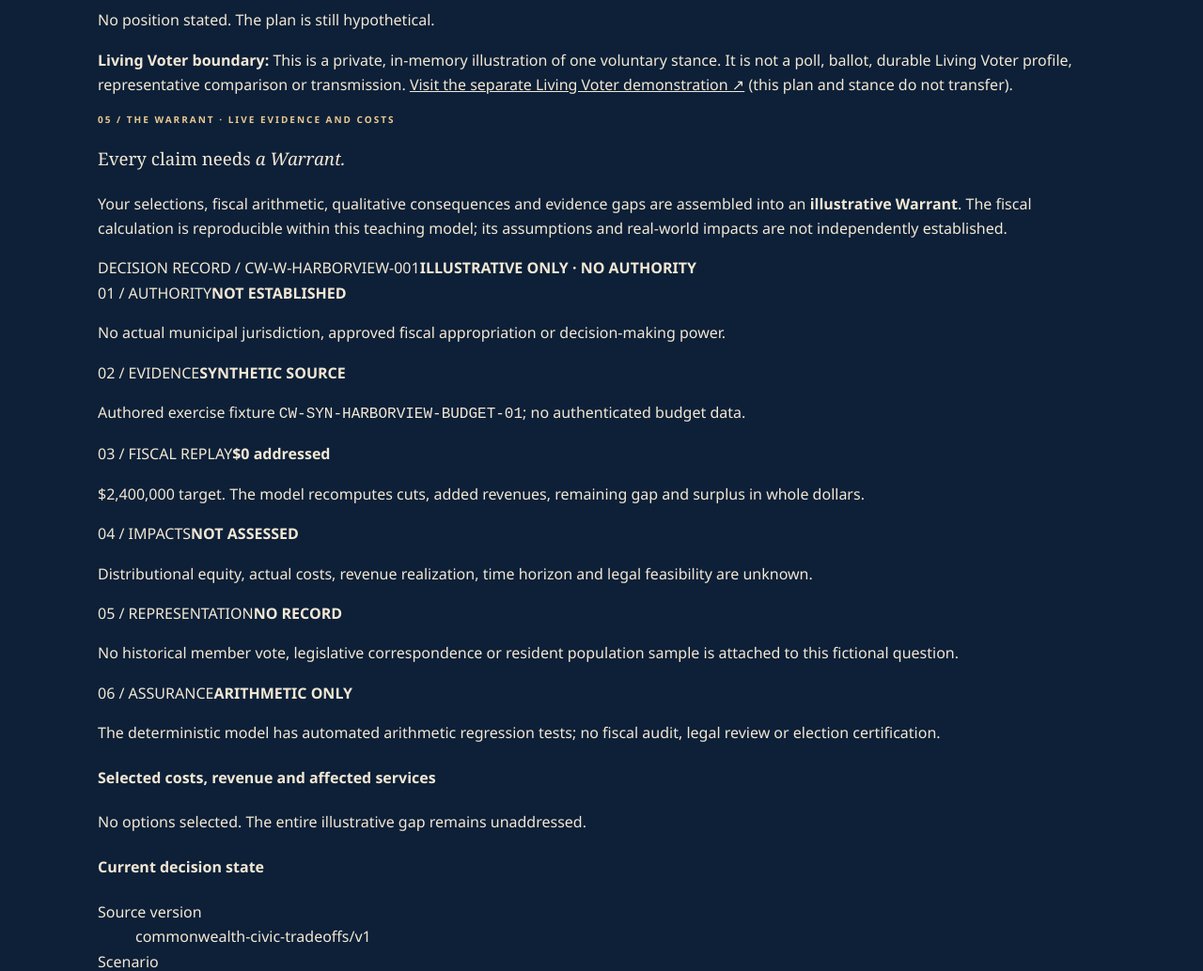
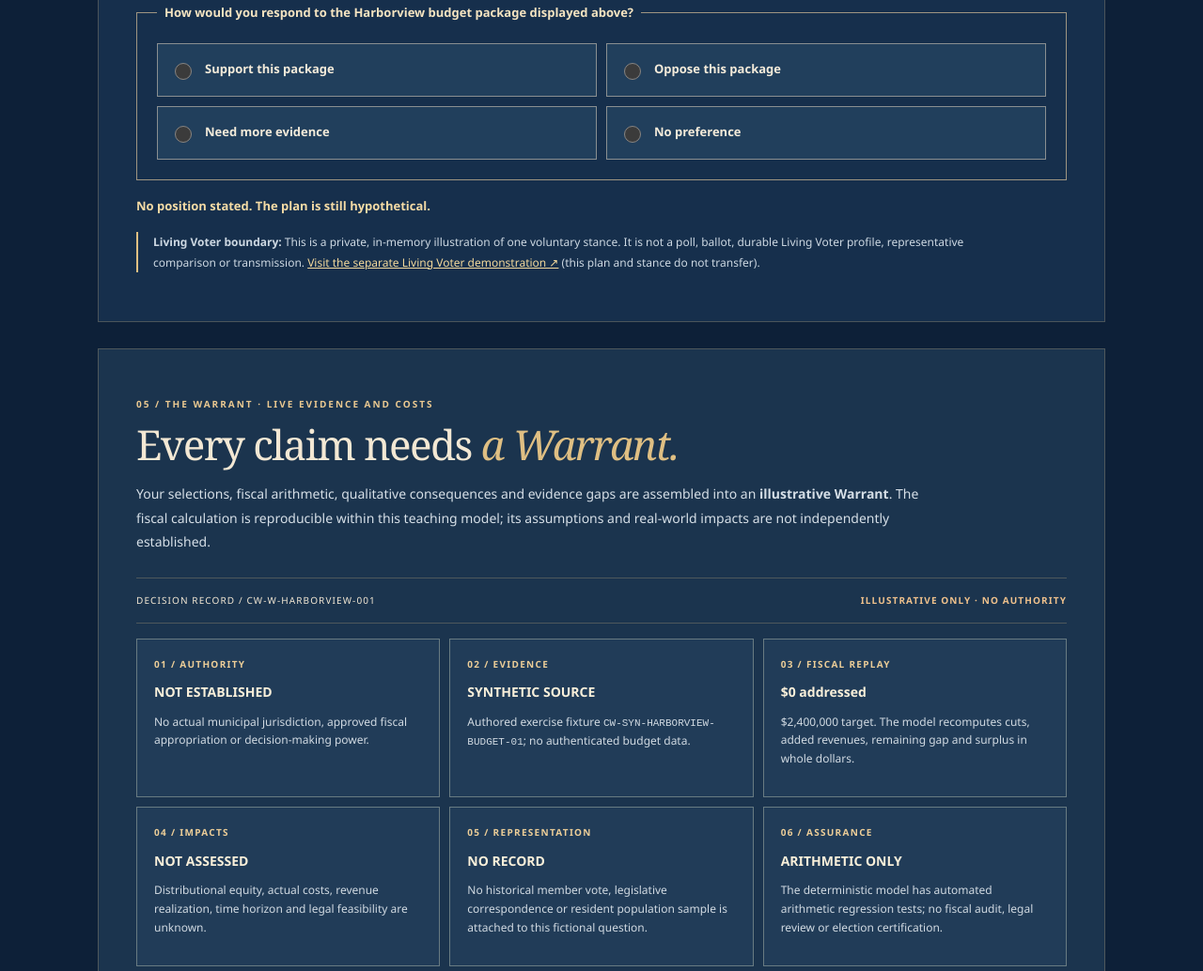
Before and after one commit to d3lefts/commonwealth, a plain HTML site: page site/civic-tradeoffs.html in a window 1280 px wide. Shown: the part 4618-5652 px from the top of the page at 94% size. Drawn offline with Linux system fonts and the light colour scheme.

Commit message:
style: responsive Living Voter and Warrant connection on budget lab

```diff
--- a/site/civic-tradeoffs.css
+++ b/site/civic-tradeoffs.css
@@ -147,3 +147,42 @@ h1 em,h2 em{color:var(--gold);font-style:italic}
 @media(max-width:900px){.lab-hero-grid{grid-template-columns:1fr}.hero-ledger{max-width:550px}.lab-builder-layout{grid-template-columns:1fr}.lab-tally{position:static;grid-row:1}.lab-explainer-grid{grid-template-columns:1fr 1fr}}
 @media(max-width:650px){.lab-header-inner{align-items:flex-start;flex-direction:column}.lab-header nav{gap:15px}.lab-hero{padding-block:56px}.lab-stages a{font-size:11px}.lab-explainer-grid,.lab-review-grid,.lab-share{grid-template-columns:1fr}.lab-scenario-options{grid-template-columns:1fr}.lab-option{grid-template-columns:auto minmax(0,1fr)}.lab-option-amount{grid-column:2}.lab-tally{padding:22px}.lab-target{font-size:36px}.lab-hero-actions{flex-direction:column;align-items:stretch}.lab-hero-actions .lab-button{justify-content:center}}
 @media(prefers-reduced-motion:reduce){html{scroll-behavior:auto}.lab-button{transition:none}}
+
+/* Joined civic decision: voluntary Living Voter choice and a scoped, live Warrant. */
+.lab-civic-bridge{margin-top:28px;padding:clamp(22px,4vw,40px);border:1px solid var(--line);background:#162f4c;scroll-margin-top:24px}
+.lab-warrant-bridge{background:#1b344e}
+.lab-bridge-heading{max-width:850px}
+.lab-bridge-heading h3{font-size:clamp(29px,4vw,44px);line-height:1.14;letter-spacing:-.035em;margin:10px 0 15px}
+.lab-bridge-heading h3 em{color:var(--gold)}
+.lab-bridge-heading>p:not(.eyebrow){color:#d6dfe7;font-size:14px;line-height:1.8}
+.lab-voter-fieldset{margin:24px 0 0;padding:21px;border:1px solid #9f9582}
+.lab-voter-fieldset legend{font-weight:700;font-size:13px;padding:0 8px;color:#f5e4c1}
+.lab-stance-options{display:grid;grid-template-columns:repeat(2,minmax(0,1fr));gap:10px}
+.lab-stance-options label{display:flex;gap:11px;align-items:center;min-height:57px;padding:13px;border:1px solid #8a8f91;background:#213f5c;cursor:pointer;color:#f4ebda;font-weight:650;font-size:13px}
+.lab-stance-options label:has(input:checked){background:#425b6b;box-shadow:inset 3px 0 #e8c788;border-color:#e8c788}
+.lab-stance-options input{accent-color:#e9c787;width:18px;height:18px;flex:none}
+.lab-stance-status{font-weight:700;font-size:13px;color:#f4dba5;margin:17px 0}
+.lab-civic-note{color:#cdd8e2;font-size:12px;line-height:1.8;border-left:2px solid var(--gold);padding-left:16px;max-width:900px}
+.lab-civic-note a{color:#f3d99c}
+.lab-warrant-id{display:flex;align-items:center;justify-content:space-between;gap:13px;flex-wrap:wrap;padding:15px 0;margin:26px 0 16px;border-block:1px solid var(--line);font-size:10px;letter-spacing:.11em}
+.lab-warrant-id strong{color:#efc18c}
+.lab-warrant-grid{display:grid;grid-template-columns:repeat(3,minmax(0,1fr));gap:10px}
+.lab-warrant-grid article{border:1px solid #687b82;background:#213c58;padding:18px;min-width:0}
+.lab-warrant-grid article>span{display:block;font-size:10px;letter-spacing:.13em;color:#edce98;font-weight:750;margin-bottom:12px}
+.lab-warrant-grid article>strong{display:block;font-size:14px;color:#faf0da;line-height:1.4;overflow-wrap:anywhere}
+.lab-warrant-grid article p{font-size:12px;color:#d1dae2;line-height:1.65}
+.lab-warrant-grid article code{overflow-wrap:anywhere;font-size:11px}
+.lab-warrant-detail{display:grid;grid-template-columns:minmax(0,1.3fr) minmax(240px,.7fr);gap:18px;margin:20px 0}
+.lab-warrant-detail>div{padding:23px;border:1px solid var(--line);background:#0d263f;min-width:0}
+.lab-warrant-detail h4{font:400 22px Georgia,serif;color:#f3e7d3;margin:0 0 15px}
+.lab-warrant-detail p{color:#cdd8e0;font-size:12px;line-height:1.7}
+.lab-impact-list{list-style:none;margin:0;padding:0}
+.lab-impact-list li{border-top:1px solid var(--line);padding:12px 0}
+.lab-impact-list li strong{font-size:13px;color:#edd5a2}
+.lab-impact-list li p{margin:5px 0}
+.lab-warrant-facts{margin:0}
+.lab-warrant-facts div{padding:10px 0;border-bottom:1px solid var(--line)}
+.lab-warrant-facts dt{font-size:11px;color:#b9cbd9}
+.lab-warrant-facts dd{font-size:12px;font-weight:650;margin:4px 0 0;overflow-wrap:anywhere;color:#f6e8ce}
+@media(max-width:850px){.lab-warrant-grid{grid-template-columns:repeat(2,minmax(0,1fr))}.lab-warrant-detail{grid-template-columns:1fr}}
+@media(max-width:520px){.lab-stance-options,.lab-warrant-grid{grid-template-columns:1fr}.lab-civic-bridge{padding:19px}.lab-warrant-id{flex-direction:column;align-items:flex-start}}
```
